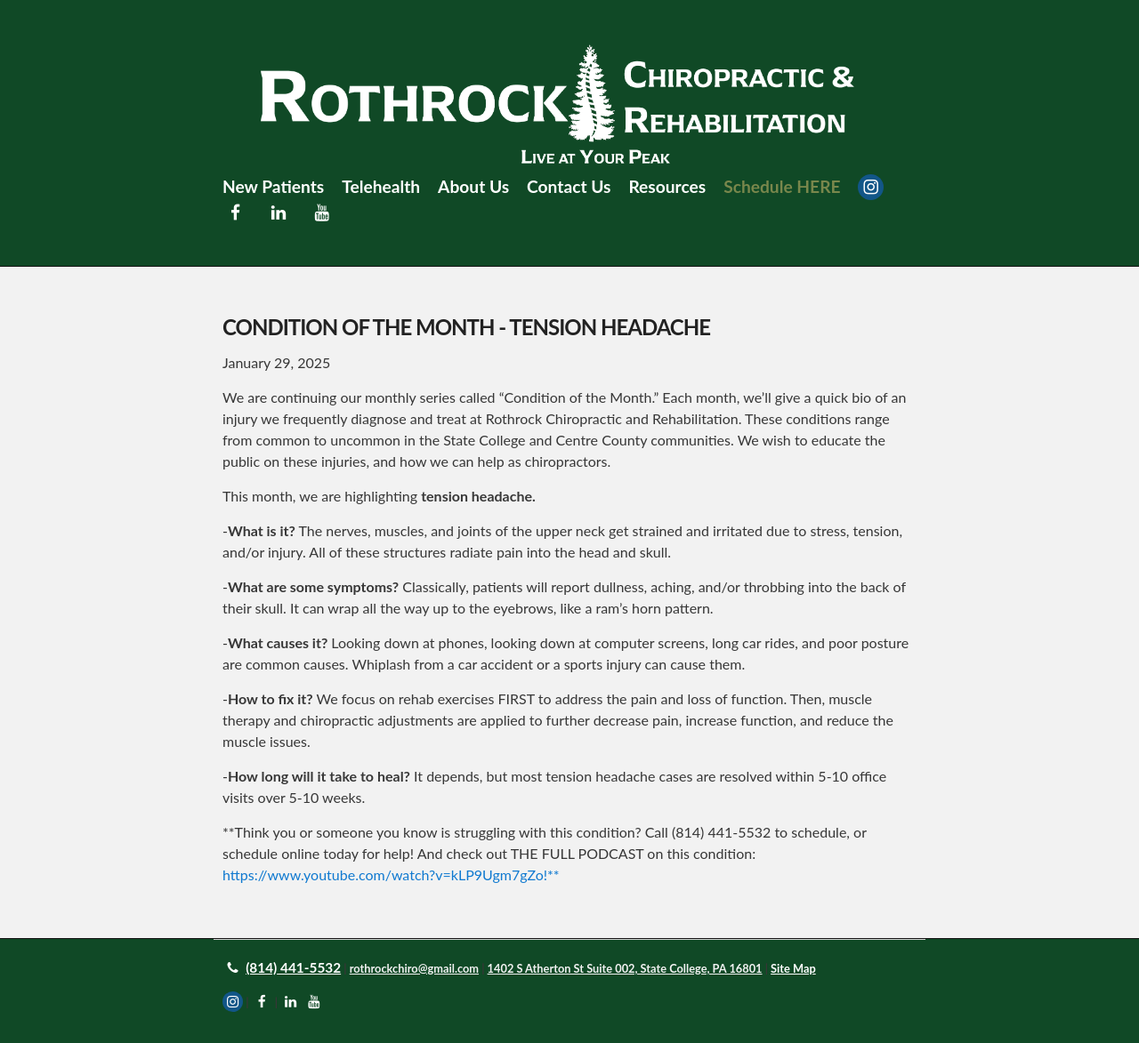
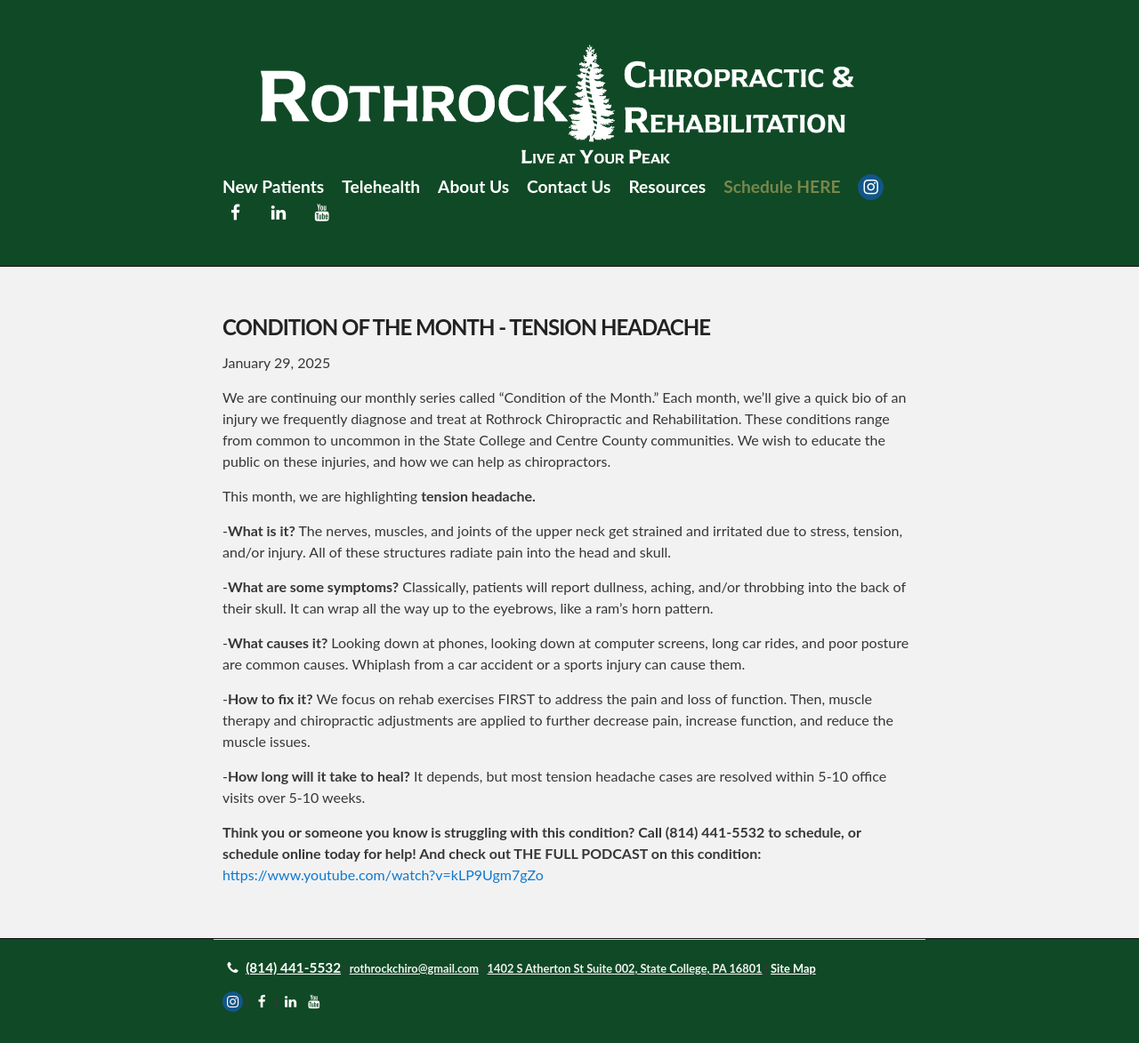
Before and after one commit to evpitcel/evpitcel.github.io, a Jekyll site: the page built from _posts/2025-01-29-COTD-tensionha.md, in a window 1280 px wide. Shown: the whole page at 89% size. Built offline with Jekyll 4.4.1, drawn with Linux system fonts in a browser that asks for light colours.

```diff
--- a/_posts/2025-01-29-COTD-tensionha.md
+++ b/_posts/2025-01-29-COTD-tensionha.md
@@ -18,4 +18,4 @@ This month, we are highlighting **tension headache.**
 
 -**How long will it take to heal?** It depends, but most tension headache cases are resolved within 5-10 office visits over 5-10 weeks.
 
-**Think you or someone you know is struggling with this condition? Call (814) 441-5532 to schedule, or schedule online today for help! And check out THE FULL PODCAST on this condition: <a>https://www.youtube.com/watch?v=kLP9Ugm7gZo<a>!**
+**Think you or someone you know is struggling with this condition? Call (814) 441-5532 to schedule, or schedule online today for help! And check out THE FULL PODCAST on this condition:** <a>https://www.youtube.com/watch?v=kLP9Ugm7gZo<a>
```
